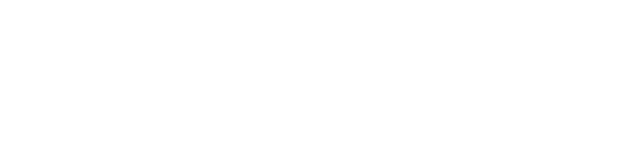
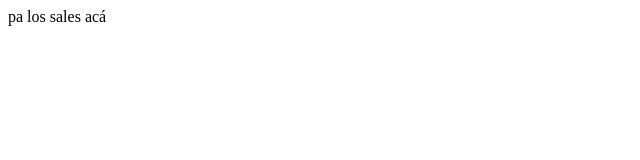
Before and after one commit to JohnathanMB/dojo-gitflow, a plain HTML site: page index.html in a window 1280 px wide. Shown: the whole page, without its empty margins (0-640 px from the left). Drawn offline with Linux system fonts and the light colour scheme.

Commit message:
el mashete

```diff
--- a/index.html
+++ b/index.html
@@ -1,5 +1,3 @@
 <html>
-    <head>
-
-    </head>
+    <a src="sales.html">pa los sales acá</a>
 </html>
```
